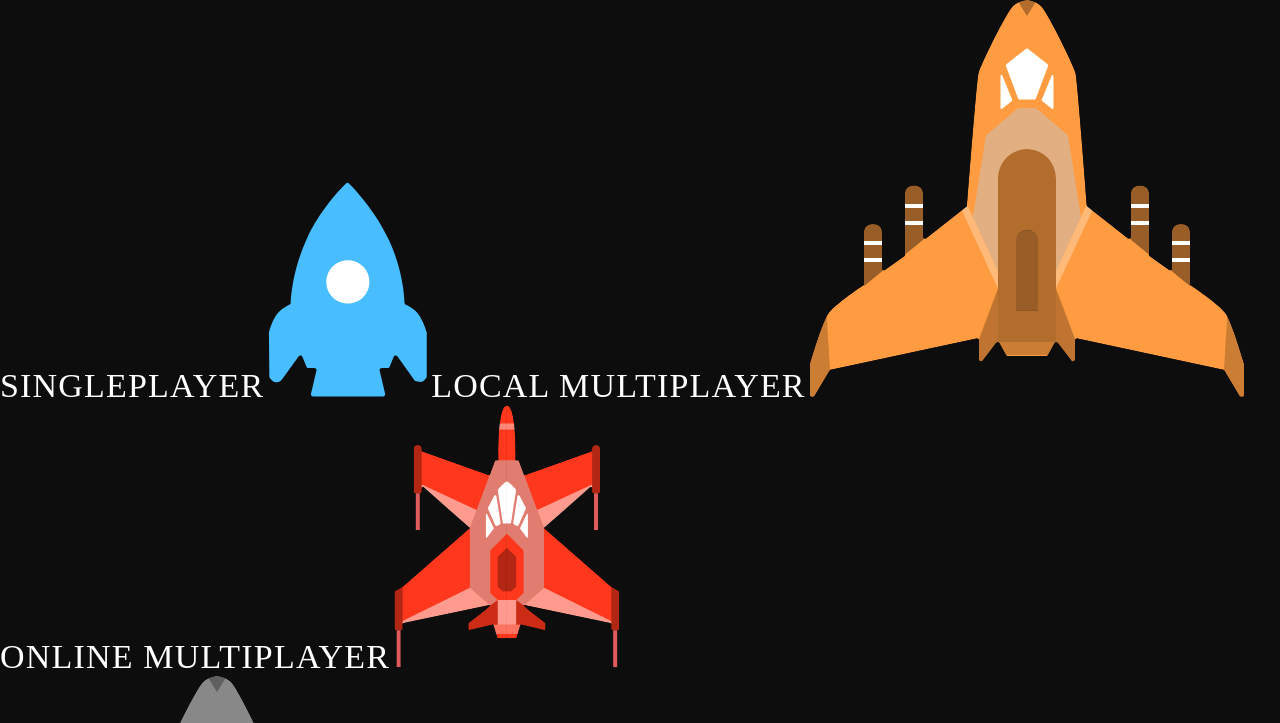
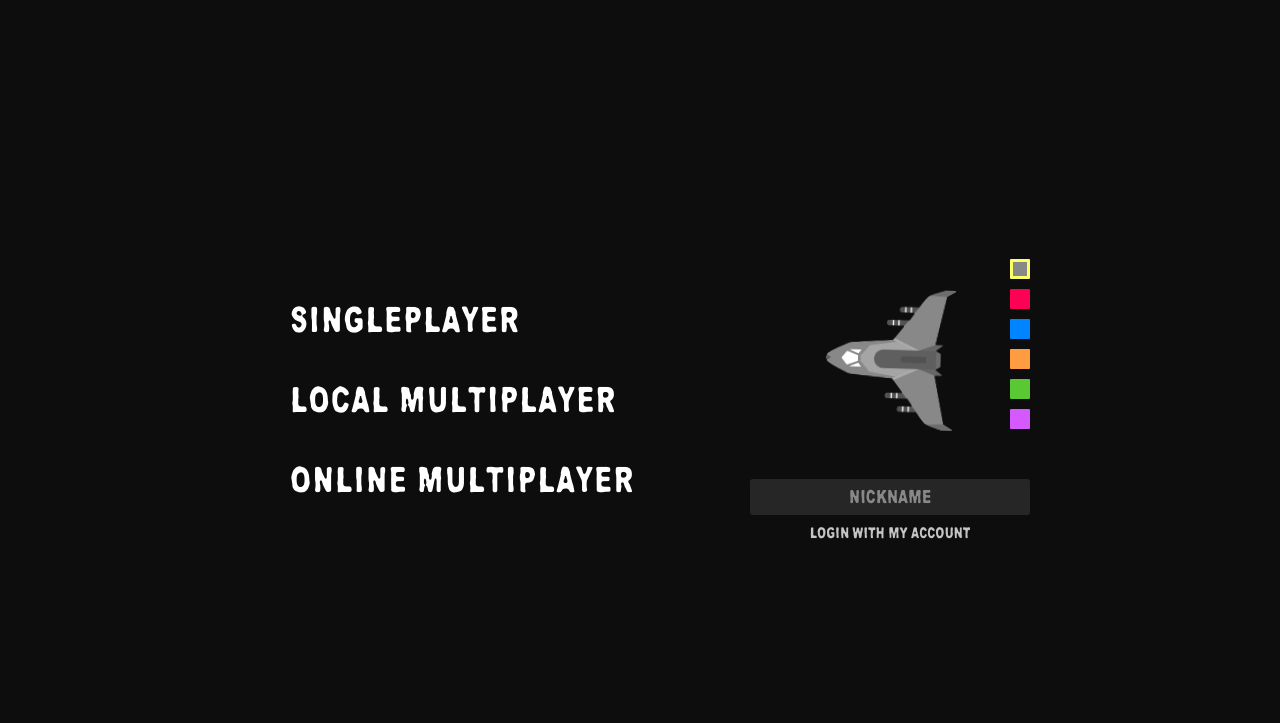
Before and after one commit to AsteroidsJS-Official/web.vanilla.asteroidsjs, a website built with webpack: page src/index.html in a window 1280 px wide. Shown: the top 723 px of the page. Built offline with nearby package versions, Linux system fonts and the light colour scheme; files whose address does not match are found by name.

Commit message:
feat(global.scss): imported inputs and menu scss files

```diff
--- a/src/global.scss
+++ b/src/global.scss
@@ -1,5 +1,7 @@
 @import './assets/scss/screen.scss';
+@import './assets/scss/menu.scss';
 @import './assets/scss/buttons.scss';
+@import './assets/scss/inputs.scss';
 
 * {
   box-sizing: border-box;
@@ -8,3 +10,9 @@
 
   overflow: hidden;
 }
+
+@font-face {
+  font-family: 'Neptunus';
+  src: url('./assets/fonts/Neptunus/Neptunus.ttf');
+  font-weight: normal;
+}
```
